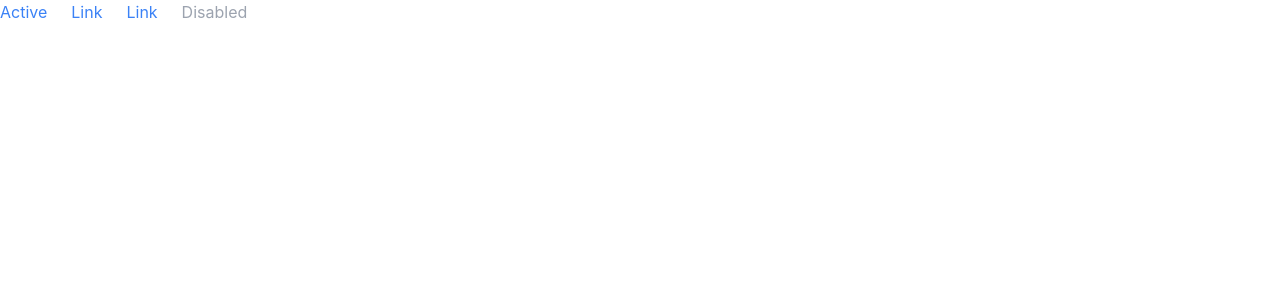
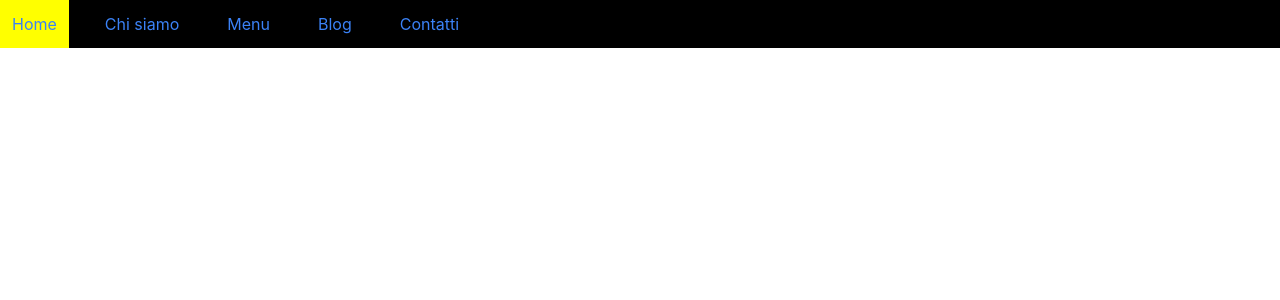
Before and after one commit to sssteveCA/restaurant-frontend, a React (Create React App) app: page / in a window 1280 px wide. Shown: the top 300 px of the page. Built offline with nearby package versions, Linux system fonts and the light colour scheme.

Commit message:
Added src/components/navbar/Navbar.sass

```diff
--- /dev/null
+++ b/src/components/navbar/Navbar.sass
@@ -0,0 +1,9 @@
+
+@mixin menu-style()
+    nav
+        ul
+            li
+                &:hover
+                    background-color: yellow
+
+@include menu-style()
--- a/src/components/navbar/Navbar.tsx
+++ b/src/components/navbar/Navbar.tsx
@@ -1,21 +1,28 @@
 
 import React from 'react'
+import './Navbar.sass'
 
 export const Navbar = () => {
+
+    const menu_data  = [
+        {title: 'Home', link: '#'},
+        {title: 'Chi siamo', link: '#'},
+        {title: 'Menu', link: '#'},
+        {title: 'Blog', link: '#'},
+        {title: 'Contatti', link: '#'},
+    ];
   return (
-    <ul className="flex">
-  <li className="mr-6">
-    <a className="text-blue-500 hover:text-blue-800" href="#">Active</a>
-  </li>
-  <li className="mr-6">
-    <a className="text-blue-500 hover:text-blue-800" href="#">Link</a>
-  </li>
-  <li className="mr-6">
-    <a className="text-blue-500 hover:text-blue-800" href="#">Link</a>
-  </li>
-  <li className="mr-6">
-    <a className="text-gray-400 cursor-not-allowed" href="#">Disabled</a>
-  </li>
-</ul>
+    <nav>
+        <ul className="flex bg-black">
+        {
+            menu_data.map(menu_item => {
+                return <li className="mr-6 px-3 py-3">
+                    <a className="text-blue-500 hover:text-blue-800" href={menu_item.link}>{menu_item.title}</a>
+                </li>
+            })
+        }
+        </ul>
+    </nav>
+
   )
 }
```
